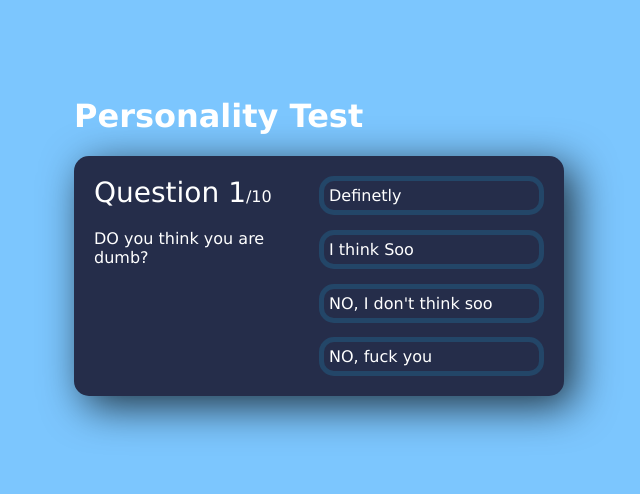
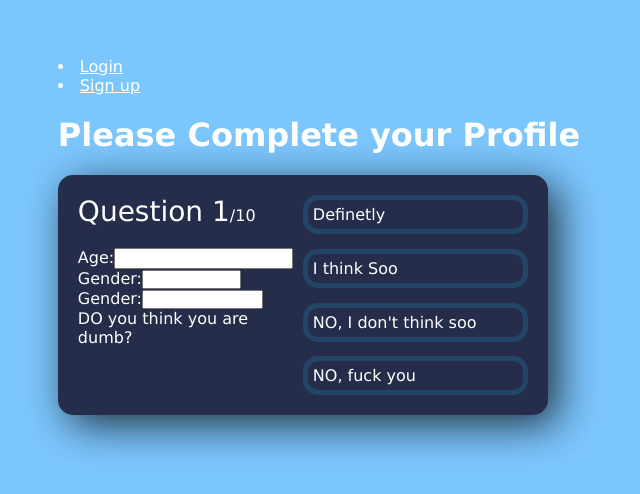
Before and after one commit to rohittuli5/Friendology, a React (Create React App) app in the folder frontend/: page /home in a window 1280 px wide. Shown: the part 164-658 px from the top of the page, without its empty margins (321-961 px from the left). Built offline with nearby package versions, Linux system fonts and the light colour scheme.

Commit message:
Login_logout_added

```diff
--- a/frontend/package.json
+++ b/frontend/package.json
@@ -7,8 +7,10 @@
     "@testing-library/jest-dom": "^5.16.4",
     "@testing-library/react": "^13.1.1",
     "@testing-library/user-event": "^13.5.0",
+    "axios": "^0.26.1",
     "react": "^18.0.0",
     "react-dom": "^18.0.0",
+    "react-router-dom": "^6.3.0",
     "react-scripts": "^2.1.3",
     "web-vitals": "^2.1.4"
   },
--- a/frontend/src/App.js
+++ b/frontend/src/App.js
@@ -1,20 +1,29 @@
 import React from "react";
 import logo from "./logo.svg";
 import "./App.css";
-import {useState} from 'react';
+import {Routes,Route,Link} from "react-router-dom"
+import AuthService from "./services/auth.service";
+import {useState, useEffect} from 'react';
 import './quiz.css';
-import questions from './question'
+import questions from './Components/question'
+import Login from "./Components/Login";
+import Signup from "./Components/Signup";
+import Home from "./Components/Home";
+import Private from"./Components/Private"
 function App() {
-  // const [data, setData] = React.useState(null);
+  const [currentUser, setCurrentUser] = useState(undefined);
 
+  useEffect(() => {
+    const user = AuthService.getCurrentUser();
 
+    if (user) {
+      setCurrentUser(user);
+    }
+  }, []);
 
-  // React.useEffect(() => {
-  //   fetch("/api")
-  //     .then((res) => res.json())
-  //     .then((data) => setData(data.message));
-  // }, []);
-
+  const logOut=()=>{
+    AuthService.logout();
+  }
 
 const [currentQuestion, setCurrentQuestion] = useState(0);
 	const [showScore, setShowScore] = useState(false);
@@ -34,29 +43,59 @@ const [currentQuestion, setCurrentQuestion] = useState(0);
 	};
 	return (
     <div>
-    <h1>Personality Test</h1>
-		<div className='app'>
+      <div>
+      <nav className="navbar navbar-expand navbar-dark bg-dark">
+        <div className="navbar-nav mr-auto">
+          {/* <li className="nav-item">
+            <Link to={"/home"} className="nav-link">
+              Home
+            </Link>
+          </li> */}
 
-			{showScore ? (
-        <div className='score-section'>
-					You scored {score} out of {questions.length}
-				</div>
-			) : (
-        <>
-					<div className='question-section'>
-						<div className='question-count'>
-							<span>Question {currentQuestion + 1}</span>/{questions.length}
-						</div>
-						<div className='question-text'>{questions[currentQuestion].questionText}</div>
-					</div>
-					<div className='answer-section'>
-						{questions[currentQuestion].answerOptions.map((answerOption) => (
-              <button onClick={() => handleAnswerOptionClick(answerOption.isCorrect)}>{answerOption.answerText}</button>
-              ))}
-					</div>
-				</>
-			)}
-		</div>
+          {currentUser && (
+            <li className="nav-item">
+              <Link to={"/private"} className="nav-link">
+                Private
+              </Link>
+            </li>
+          )}
+        </div>
+
+        {currentUser ? (
+          <div className="navbar-nav ms-auto">
+            <li className="nav-item">
+              <a href="/login" className="nav-link" onClick={logOut}>
+                Logout
+              </a>
+            </li>
+          </div>
+        ) : (
+          <div className="navbar-nav ms-auto">
+            <li className="nav-item">
+              <Link to={"/login"} className="nav-link">
+                Login
+              </Link>
+            </li>
+
+            <li className="nav-item">
+              <Link to={"/signup"} className="nav-link">
+                Sign up
+              </Link>
+            </li>
+          </div>
+        )}
+      </nav>
+
+      <div className="container mt-3">
+        <Routes>
+          <Route path="/home" element={<Home />} />
+          {/* <Route path="/private" element={<Private />} /> */}
+          <Route path="/login" element={<Login />} />
+          <Route path="/signup" element={<Signup />} />
+        </Routes>
+      </div>
+    </div>
+
   </div>
   );
 
--- /dev/null
+++ b/frontend/src/Components/Home.js
@@ -0,0 +1,87 @@
+import React, { useState, useEffect } from "react";
+// import PostService from "../services/post.service";
+import questions from "./question";
+const Home = () => {
+  const [posts, setPosts] = useState([]);
+const [currentQuestion, setCurrentQuestion] = useState(0);
+	const [showScore, setShowScore] = useState(false);
+	const [score, setScore] = useState(0);
+    const [age,setAge]=useState(0);
+    const [gender,setGender]=useState(null);
+    const [maritalstatus,setStatus]=useState(null)
+
+    const handleAnswerOptionClick = (isCorrect) => {
+		if (isCorrect) {
+			setScore(score + 1);
+		}
+
+		const nextQuestion = currentQuestion + 1;
+		if (nextQuestion < questions.length) {
+			setCurrentQuestion(nextQuestion);
+		} else {
+			setShowScore(true);
+		}
+	};
+//   useEffect(() => {
+//     PostService.getAllPublicPosts().then(
+//       (response) => {
+//         setPosts(response.data);
+//       },
+//       (error) => {
+//         console.log(error);
+//       }
+//     );
+//   }, []);
+
+  return (
+    <div>
+        <h1>Please Complete your Profile</h1>
+		<div className='app'>
+
+			{showScore ? (
+        <div className='score-section'>
+					You scored {score} out of {questions.length}
+                    <input type="submit" value="Submit" />
+				</div>
+			) : (
+        <>
+					<div className='question-section'>
+						<div className='question-count'>
+							<span>Question {currentQuestion + 1}</span>/{questions.length}
+						</div>
+        <label>
+          Age:
+          <input type="text" value={age} onChange={(e)=>setAge(e.target.value)} />
+        </label>
+        <label>
+          Gender:
+          <select value={gender} onChange={(e)=>setGender(e.target.value)}>
+            <option value="Male">Male</option>
+            <option value="Female">Female</option>
+            <option value="Lol">Don't Know</option>
+          </select>
+        </label>
+        <label>
+          Gender:
+          <select value={maritalstatus} onChange={(e)=>setStatus(e.target.value)}>
+            <option value="Married">Married</option>
+            <option value="Single">Single</option>
+            <option value="In Relationship">In Relationship</option>
+          </select>
+        </label>
+
+						<div className='question-text'>{questions[currentQuestion].questionText}</div>
+					</div>
+					<div className='answer-section'>
+						{questions[currentQuestion].answerOptions.map((answerOption) => (
+              <button onClick={() => handleAnswerOptionClick(answerOption.isCorrect)}>{answerOption.answerText}</button>
+              ))}
+					</div>
+				</>
+			)}
+		</div>
+    </div>
+  );
+};
+
+export default Home;
--- /dev/null
+++ b/frontend/src/Components/Login.js
@@ -0,0 +1,50 @@
+import React, { useState } from "react";
+import { useNavigate } from "react-router-dom";
+import AuthService from "../services/auth.service";
+
+const Login = () => {
+  const [email, setEmail] = useState("");
+  const [password, setPassword] = useState("");
+
+  const navigate = useNavigate();
+
+  const handleLogin = async (e) => {
+    e.preventDefault();
+    try {
+      await AuthService.login(email, password).then(
+        () => {
+          navigate("/home");
+          window.location.reload();
+        },
+        (error) => {
+          console.log(error);
+        }
+      );
+    } catch (err) {
+      console.log(err);
+    }
+  };
+
+  return (
+    <div>
+      <form onSubmit={handleLogin}>
+        <h3>Login</h3>
+        <input
+          type="text"
+          placeholder="email"
+          value={email}
+          onChange={(e) => setEmail(e.target.value)}
+        />
+        <input
+          type="password"
+          placeholder="password"
+          value={password}
+          onChange={(e) => setPassword(e.target.value)}
+        />
+        <button type="submit">Log in</button>
+      </form>
+    </div>
+  );
+};
+
+export default Login;
--- /dev/null
+++ b/frontend/src/Components/Private.js
@@ -0,0 +1,35 @@
+import React, { useState, useEffect } from "react";
+// import PostService from "../services/post.service";
+import AuthService from "../services/auth.service";
+import { useNavigate } from "react-router-dom";
+
+const Home = () => {
+  const [privatePosts, setPrivatePosts] = useState([]);
+
+  const navigate = useNavigate();
+
+//   useEffect(() => {
+//     PostService.getAllPrivatePosts().then(
+//       (response) => {
+//         setPrivatePosts(response.data);
+//       },
+//       (error) => {
+//         console.log("Private page", error.response);
+//         // Invalid token
+//         if (error.response && error.response.status === 403) {
+//           AuthService.logout();
+//           navigate("/login");
+//           window.location.reload();
+//         }
+//       }
+//     );
+//   }, []);
+
+  return (
+    <div>
+      <h3>{privatePosts.map((post) => post.content)}</h3>
+    </div>
+  );
+};
+
+export default Home;
--- /dev/null
+++ b/frontend/src/Components/Signup.js
@@ -0,0 +1,52 @@
+import React, { useState } from "react";
+import AuthService from "../services/auth.service";
+import { useNavigate } from "react-router-dom";
+
+const Signup = () => {
+  const [email, setEmail] = useState("");
+  const [password, setPassword] = useState("");
+
+  const navigate = useNavigate();
+
+  const handleSignup = async (e) => {
+    e.preventDefault();
+    try {
+      await AuthService.signup(email, password).then(
+        (response) => {
+          // check for token and user already exists with 200
+          //   console.log("Sign up successfully", response);
+          navigate("/home");
+          window.location.reload();
+        },
+        (error) => {
+          console.log(error);
+        }
+      );
+    } catch (err) {
+      console.log(err);
+    }
+  };
+
+  return (
+    <div>
+      <form onSubmit={handleSignup}>
+        <h3>Sign up</h3>
+        <input
+          type="text"
+          placeholder="email"
+          value={email}
+          onChange={(e) => setEmail(e.target.value)}
+        />
+        <input
+          type="password"
+          placeholder="password"
+          value={password}
+          onChange={(e) => setPassword(e.target.value)}
+        />
+        <button type="submit">Sign up</button>
+      </form>
+    </div>
+  );
+};
+
+export default Signup;
--- a/frontend/src/index.js
+++ b/frontend/src/index.js
@@ -2,12 +2,15 @@ import React from 'react';
 import ReactDOM from 'react-dom/client';
 import './index.css';
 import App from './App';
+import { BrowserRouter as Router } from "react-router-dom";
 import reportWebVitals from './reportWebVitals';
 
 const root = ReactDOM.createRoot(document.getElementById('root'));
 root.render(
   <React.StrictMode>
-    <App />
+    <Router>
+      <App/>
+    </Router>
   </React.StrictMode>
 );
 
--- /dev/null
+++ b/frontend/src/services/auth.service.js
@@ -0,0 +1,50 @@
+import axios from "axios";
+
+const API_URL = "/auth";
+
+const signup = (email, password) => {
+  return axios
+    .post(API_URL + "/signup", {
+      email,
+      password,
+    })
+    .then((response) => {
+      if (response.data.accessToken) {
+        localStorage.setItem("user", JSON.stringify(response.data));
+      }
+
+      return response.data;
+    });
+};
+
+const login = (email, password) => {
+  return axios
+    .post(API_URL + "/login", {
+      email,
+      password,
+    })
+    .then((response) => {
+      if (response.data.accessToken) {
+        localStorage.setItem("user", JSON.stringify(response.data));
+      }
+
+      return response.data;
+    });
+};
+
+const logout = () => {
+  localStorage.removeItem("user");
+};
+
+const getCurrentUser = () => {
+  return JSON.parse(localStorage.getItem("user"));
+};
+
+const authService = {
+  signup,
+  login,
+  logout,
+  getCurrentUser,
+};
+
+export default authService;
```
Also changed, not shown: frontend/src/services/auth-header.js (added, +10 -0 lines), frontend/src/Components/question.js (renamed from frontend/src/question.js).
